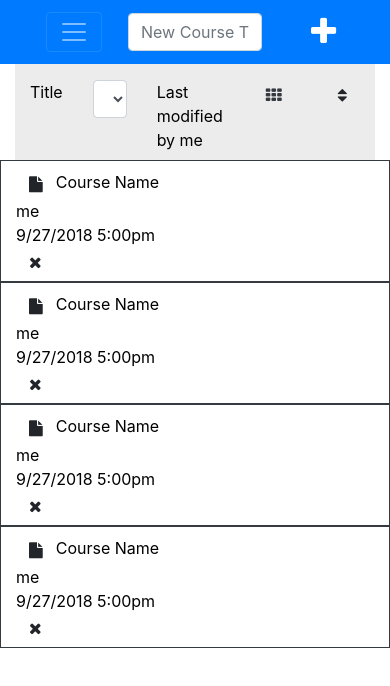
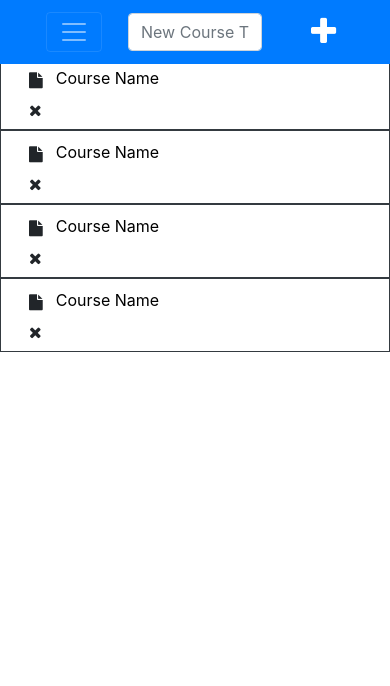
Before and after one commit to sougatadafader/whiteboard-fall-2018-sougata-dafader, a React (Create React App) app: page /course/table in a window 390 px wide. Shown: the top 686 px of the page. Built offline with nearby package versions, Linux system fonts and the light colour scheme.

Commit message:
components updated

```diff
--- a/src/components/CourseStrip.js
+++ b/src/components/CourseStrip.js
@@ -8,20 +8,20 @@ export default class CourseStrip extends React.Component {
     render() {
     return(
         <div className="row pt-2 pb-1 border border-dark">
-            <div className="col-md-3">
+            <div className="col-md-3 ">
                 <i className="btn fa fa-file"></i>
                 Course Name
             </div>
-            <div className="col-md-3">
+            <div className="col-md-3 d-none d-md-block d-lg-block">
                 me
             </div>
-            <div className="col-md-2">
+            <div className="col-md-2 d-none d-md-block d-lg-block">
                 9/27/2018 5:00pm
             </div>
-            <div className="col-md-2">
+            <div className="col-md-2 d-none d-md-block d-lg-block">
 
             </div>
-            <div className="col-md-2">
+            <div className="col-md-2 ">
                 <i className="btn fa fa-times"></i>
             </div>
             <div>
--- a/src/components/CourseTable.js
+++ b/src/components/CourseTable.js
@@ -39,10 +39,10 @@ class CourseTable extends React.Component {
                     paddingBottom: "5rem",
                     color: "black"
                 }}>
-                    <div className="table-active">
+                    <div className="table-active d-none d-md-block d-lg-block">
                         <div className=" d-flex pt-4 pb-2">
                             <div className="col-md-3">Title</div>
-                            <div className="col-md-3"><select className="form-control">
+                            <div className="col-md-3 "><select className="form-control">
                                 <option>Owned By</option>
                             </select></div>
                             <div className="col-md-2">Last modified by me</div>
```
